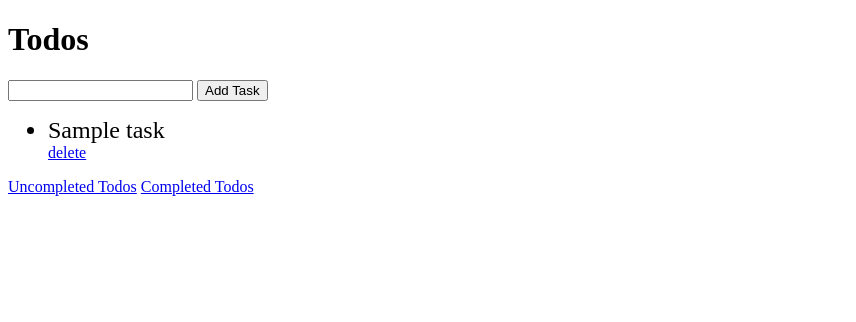
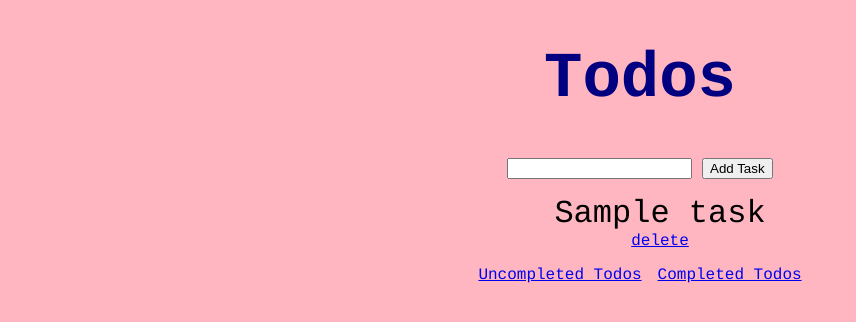
Before and after one commit to mariagus/todos, a PHP site: template templates/index.php in a window 1280 px wide. Shown: the top 322 px of the page, without its empty margins (0-856 px from the left). Run offline with PHP 8.4, Linux system fonts and the light colour scheme; the template is opened without the code that fills it: most values are stand-ins (such as "Sample title", 1, 10 or a date in 2020).

Commit message:
add style

```diff
--- /dev/null
+++ b/public/style.css
@@ -0,0 +1,24 @@
+h1 {
+    color: navy;
+    font-size: 4rem;
+}
+
+body {
+    font-family: Courier;
+    text-align: center;
+    background-color: lightpink;
+}
+
+.container {
+    display: flex;
+    justify-content: center;
+}
+
+a {
+    margin: 0.2rem;
+}
+
+li {
+    list-style: none;
+    font-size: 2rem;
+}
--- a/templates/index.php
+++ b/templates/index.php
@@ -3,13 +3,7 @@
 <head>
     <meta charset="utf-8"/>
     <title>Slim 4</title>
-    <link href='//fonts.googleapis.com/css?family=Lato:300' rel='stylesheet' type='text/css'>
-    <style>
-        li {
-            font-size: 1.5rem;
-        }
-    </style>
-
+    <link rel="stylesheet" href="style.css">
 </head>
 <body>
 <h1>Todos</h1>
@@ -21,8 +15,8 @@
 <?php foreach($todos as $todo) {
     if ($todo['completed'] == 0) {
         echo '<li>' . $todo['task'] .
-            '</li><a href="/markDone?id=' . $todo['id'] . '">mark done</a>
-            <a href="/delete?id=' . $todo['id'] . '">delete</a>';
+            '</li><div class="container"><a class="markDone" href="/markDone?id=' . $todo['id'] . '">mark done</a>
+            <a class="delete" href="/delete?id=' . $todo['id'] . '">delete</a></div>';
     } else {
         echo '<li>' . $todo['task'] .
             '</li><a href="/delete?id=' . $todo['id'] . '">delete</a>';
```
